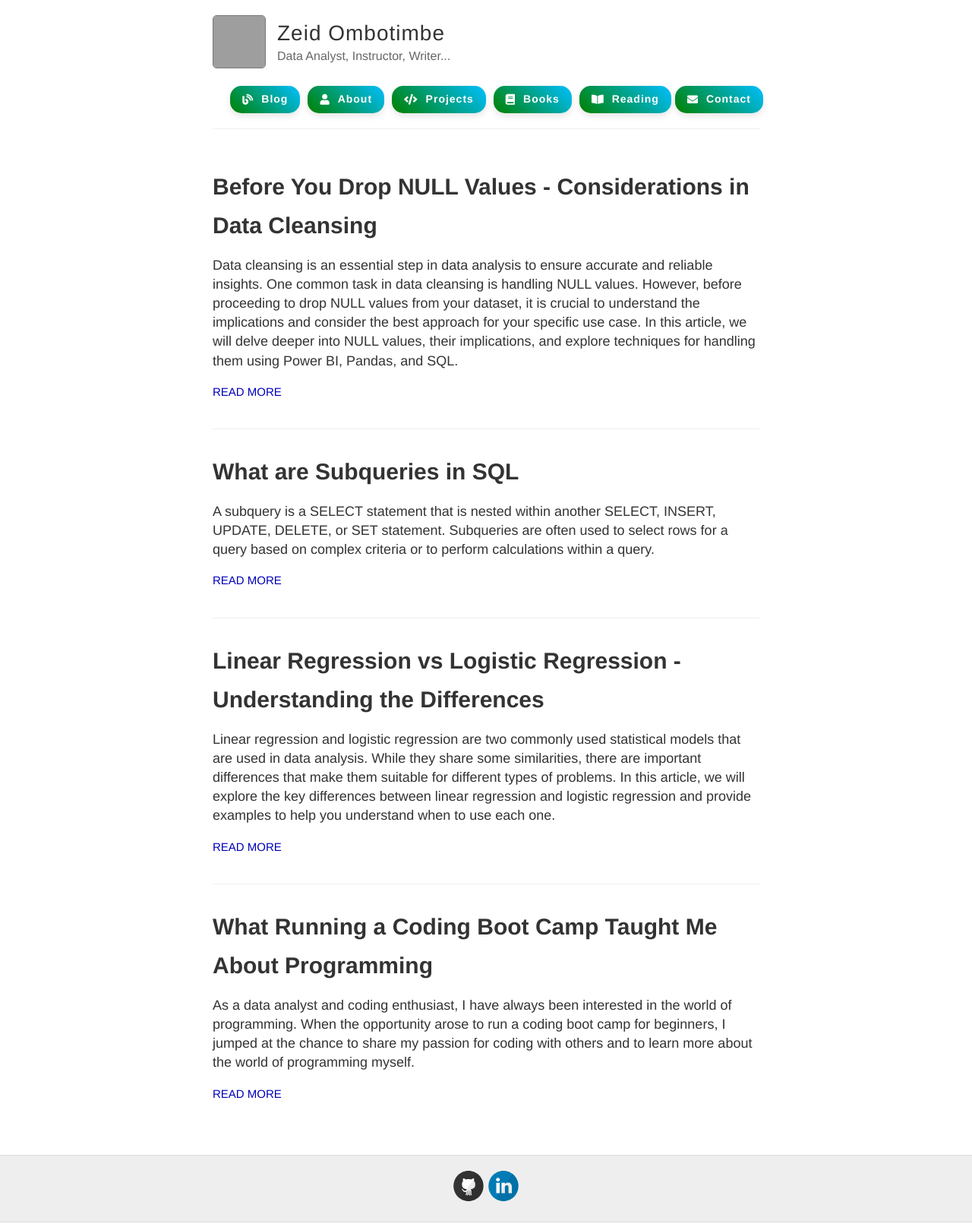
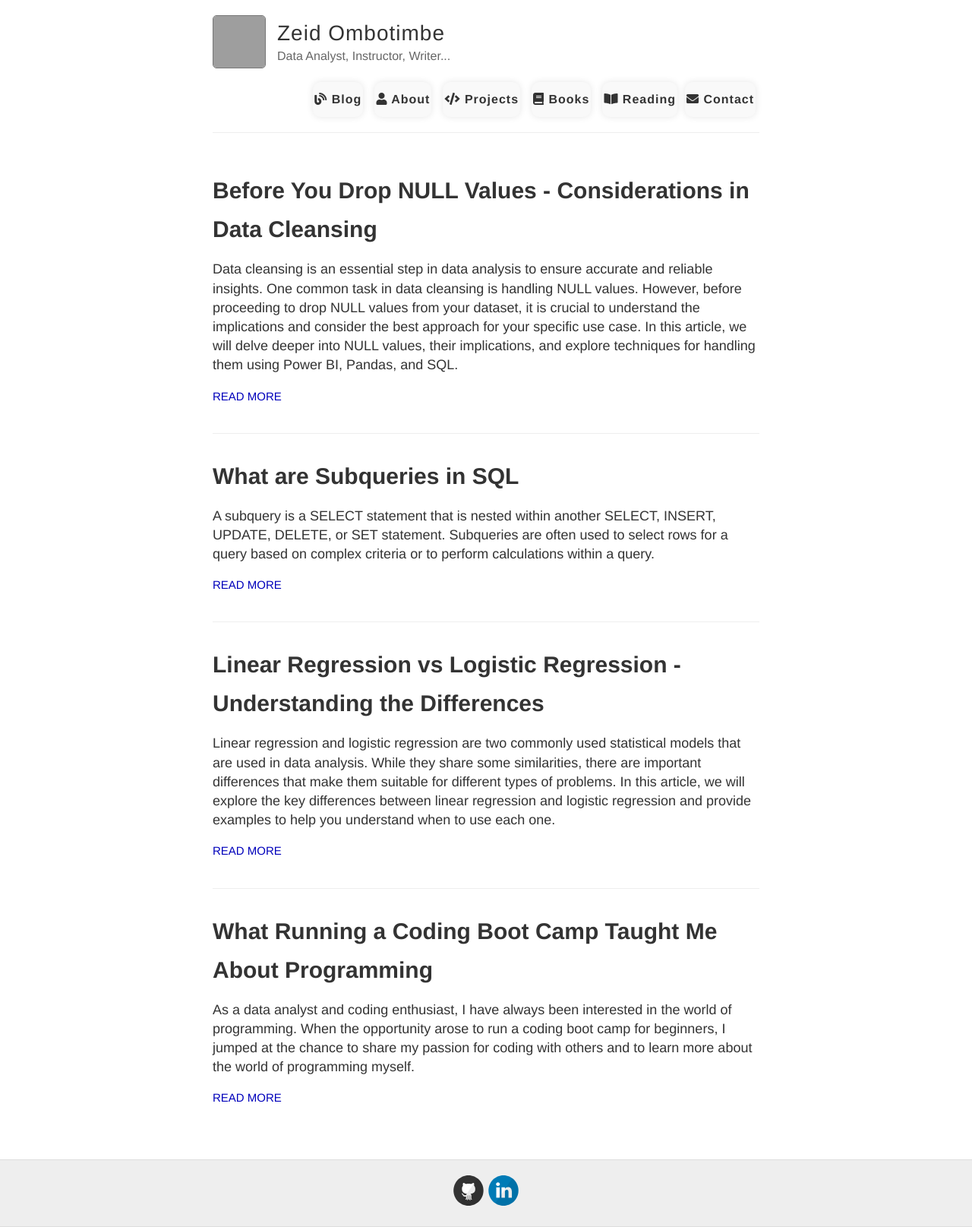
Before and after one commit to obtbe/zeidombo.github.io, a Jekyll site: the page built from index.md, in a window 1280 px wide. Shown: the whole page at 76% size. Built offline with Jekyll 4.4.1, drawn with Linux system fonts in a browser that asks for light colours; grey boxes are pictures that could not be loaded.

Commit message:
back to ...

```diff
--- a/_layouts/default.html
+++ b/_layouts/default.html
@@ -17,31 +17,19 @@
 
   <style>
     /* Custom styling for navigation sections */
-    .nav-sections {
-      display: flex;
-      align-items: center;
-      margin-left: -10px; /* Adjusted negative margin */
-      margin-right: -10px; /* Adjusted negative margin */
-    }
-
     .nav-section {
-      font-size: 14px; /* Adjusted font size */
+      font-size: 16px;
       font-weight: bold;
-      padding: 8px 16px; /* Adjusted padding */
+      padding: 10px 0; /* Adjusted padding */
       text-decoration: none;
-      color: #fff;
-      background: linear-gradient(45deg, #008000, #00bfff); /* Gradient background */
-      border: none;
-      border-radius: 15px; /* Adjusted border radius */
+      color: #333;
+      background-color: #f9f9f9;
+      border: 2px solid transparent;
+      border-radius: 10px;
       margin: 0 5px; /* Adjusted margin */
+      display: inline-block;
       transition: all 0.3s ease; /* Smooth transition effect */
-      box-shadow: 0 4px 8px rgba(0, 0, 0, 0.1); /* Box shadow */
-      display: flex;
-      align-items: center; /* Center items vertically */
-    }
-
-    .nav-section i {
-      margin-right: 10px; /* Adjusted margin between icon and text */
+      box-shadow: 0 0 10px rgba(0, 0, 0, 0.1); /* Add a subtle box shadow */
     }
 
     /* Adjusted styling for the Contact section */
@@ -49,14 +37,10 @@
       margin-left: auto; /* Push Contact to the right */
     }
 
-    /* Adjusted margin for the first nav-section (Blog) */
-    .nav-section:first-child {
-      margin-left: 0; /* Remove margin for the first nav-section (Blog) */
-    }
-
     .nav-section:hover {
-      background: linear-gradient(45deg, #00bfff, #008000); /* Change the gradient on hover */
-      box-shadow: 0 6px 12px rgba(0, 0, 0, 0.2); /* Change shadow on hover */
+      background-color: #e0e0e0; /* Change the background color on hover */
+      border-color: #008000; /* Change the border color on hover */
+      color: #008000; /* Change the text color on hover */
     }
   </style>
 
@@ -74,7 +58,7 @@
           <p class="site-description">{{ site.description }}</p>
         </div>
 
-        <nav class="nav-sections">
+        <nav>
           <a class="nav-section" href="{{ site.baseurl }}/"><i class="fas fa-blog"></i> Blog</a>
           <a class="nav-section" href="{{ site.baseurl }}/about"><i class="fas fa-user"></i> About</a>
           <a class="nav-section" href="{{ site.baseurl }}/projects"><i class="fas fa-code"></i> Projects</a>
```
